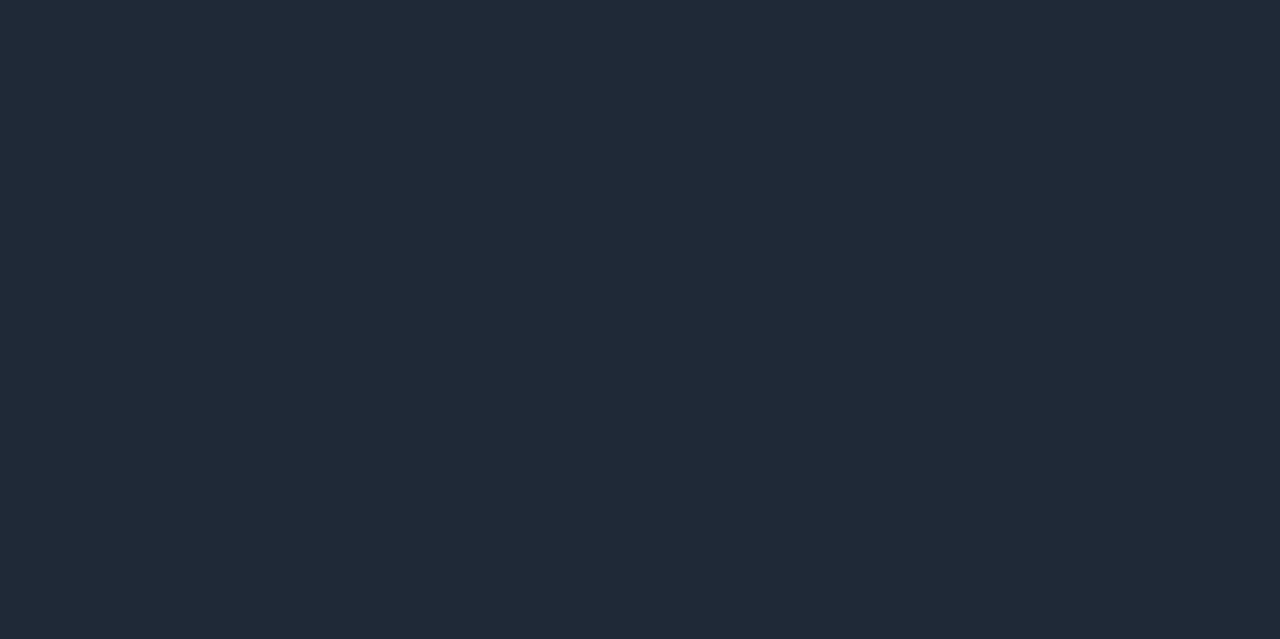
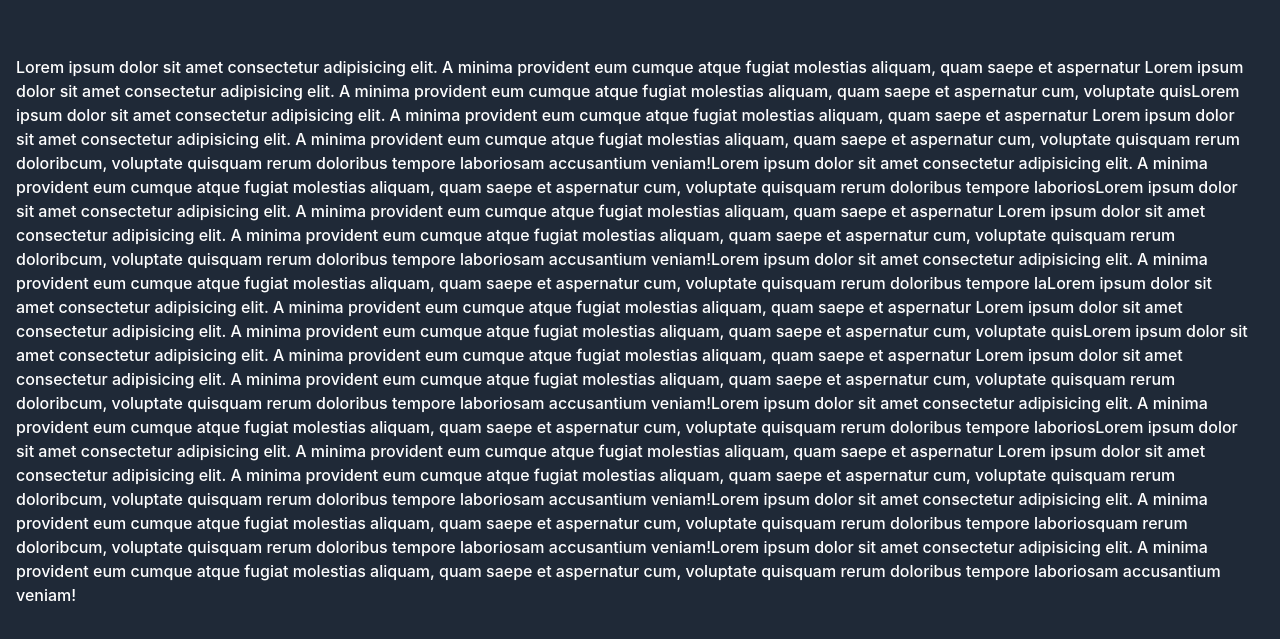
Before and after one commit to joaquinnieva/vink-front, a React (Vite) app: page / in a window 1280 px wide. Shown: the part 825-1464 px from the top of the page. Before the commit the page ends 880 px from the top, so only its background shows below. Built offline with nearby package versions, Linux system fonts and the light colour scheme.

Commit message:
section added in Home

```diff
--- a/src/pages/Home/Home.jsx
+++ b/src/pages/Home/Home.jsx
@@ -9,6 +9,7 @@ import './Home.css';
 
 const Home = () => {
   const user = useSelector((state) => state.auth.session);
+
   useEffect(() => {
     document.title = 'Vink';
   }, [user]);
@@ -51,6 +52,39 @@ const Home = () => {
           <Landing className="w-fit h-80 lg:h-auto lg:mt-20 lg:mb-32 lg:mr-10" />
         </div>
       </main>
+      <section className="h-screen text-white font-medium mx-4">
+        Lorem ipsum dolor sit amet consectetur adipisicing elit. A minima provident eum cumque atque fugiat molestias
+        aliquam, quam saepe et aspernatur Lorem ipsum dolor sit amet consectetur adipisicing elit. A minima provident
+        eum cumque atque fugiat molestias aliquam, quam saepe et aspernatur cum, voluptate quisLorem ipsum dolor sit
+        amet consectetur adipisicing elit. A minima provident eum cumque atque fugiat molestias aliquam, quam saepe et
+        aspernatur Lorem ipsum dolor sit amet consectetur adipisicing elit. A minima provident eum cumque atque fugiat
+        molestias aliquam, quam saepe et aspernatur cum, voluptate quisquam rerum doloribcum, voluptate quisquam rerum
+        doloribus tempore laboriosam accusantium veniam!Lorem ipsum dolor sit amet consectetur adipisicing elit. A
+        minima provident eum cumque atque fugiat molestias aliquam, quam saepe et aspernatur cum, voluptate quisquam
+        rerum doloribus tempore laboriosLorem ipsum dolor sit amet consectetur adipisicing elit. A minima provident eum
+        cumque atque fugiat molestias aliquam, quam saepe et aspernatur Lorem ipsum dolor sit amet consectetur
+        adipisicing elit. A minima provident eum cumque atque fugiat molestias aliquam, quam saepe et aspernatur cum,
+        voluptate quisquam rerum doloribcum, voluptate quisquam rerum doloribus tempore laboriosam accusantium
+        veniam!Lorem ipsum dolor sit amet consectetur adipisicing elit. A minima provident eum cumque atque fugiat
+        molestias aliquam, quam saepe et aspernatur cum, voluptate quisquam rerum doloribus tempore laLorem ipsum dolor
+        sit amet consectetur adipisicing elit. A minima provident eum cumque atque fugiat molestias aliquam, quam saepe
+        et aspernatur Lorem ipsum dolor sit amet consectetur adipisicing elit. A minima provident eum cumque atque
+        fugiat molestias aliquam, quam saepe et aspernatur cum, voluptate quisLorem ipsum dolor sit amet consectetur
+        adipisicing elit. A minima provident eum cumque atque fugiat molestias aliquam, quam saepe et aspernatur Lorem
+        ipsum dolor sit amet consectetur adipisicing elit. A minima provident eum cumque atque fugiat molestias aliquam,
+        quam saepe et aspernatur cum, voluptate quisquam rerum doloribcum, voluptate quisquam rerum doloribus tempore
+        laboriosam accusantium veniam!Lorem ipsum dolor sit amet consectetur adipisicing elit. A minima provident eum
+        cumque atque fugiat molestias aliquam, quam saepe et aspernatur cum, voluptate quisquam rerum doloribus tempore
+        laboriosLorem ipsum dolor sit amet consectetur adipisicing elit. A minima provident eum cumque atque fugiat
+        molestias aliquam, quam saepe et aspernatur Lorem ipsum dolor sit amet consectetur adipisicing elit. A minima
+        provident eum cumque atque fugiat molestias aliquam, quam saepe et aspernatur cum, voluptate quisquam rerum
+        doloribcum, voluptate quisquam rerum doloribus tempore laboriosam accusantium veniam!Lorem ipsum dolor sit amet
+        consectetur adipisicing elit. A minima provident eum cumque atque fugiat molestias aliquam, quam saepe et
+        aspernatur cum, voluptate quisquam rerum doloribus tempore laboriosquam rerum doloribcum, voluptate quisquam
+        rerum doloribus tempore laboriosam accusantium veniam!Lorem ipsum dolor sit amet consectetur adipisicing elit. A
+        minima provident eum cumque atque fugiat molestias aliquam, quam saepe et aspernatur cum, voluptate quisquam
+        rerum doloribus tempore laboriosam accusantium veniam!
+      </section>
       {user && <Footer position="top" />}
     </>
   );
```
